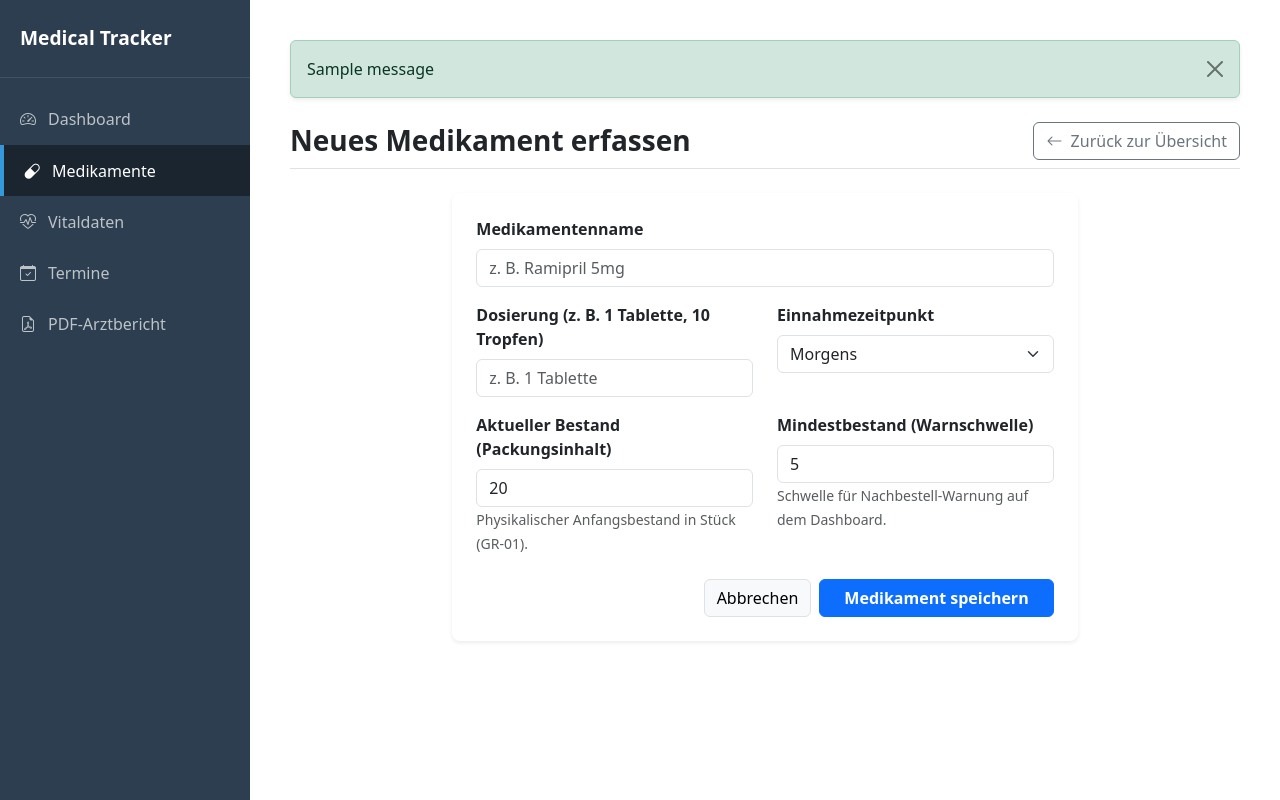
After one commit to SteffenOe/medicaltracker, a Flask app: page /medikamente/neu in a window 1280 px wide. The commit adds this page. Run offline with Flask 3, Linux system fonts and the light colour scheme; tables that the repository leaves empty hold one stand-in row (values such as "Sample post"); one stand-in notice (Sample message) is shown.

Commit message:
add medication management

```diff
--- /dev/null
+++ b/app/forms/__init__.py
@@ -0,0 +1,3 @@
+from app.forms.medikament import MedikamentForm
+
+__all__ = ['MedikamentForm']
--- /dev/null
+++ b/app/forms/medikament.py
@@ -0,0 +1,35 @@
+from flask_wtf import FlaskForm
+from wtforms import StringField, IntegerField, SelectField, SubmitField
+from wtforms.validators import DataRequired, NumberRange, Length
+
+class MedikamentForm(FlaskForm):
+    """Formular zur Erfassung und Bearbeitung von Medikamenten."""
+    name = StringField('Medikamentenname', validators=[
+        DataRequired(message="Bitte geben Sie den Namen des Medikaments an."),
+        Length(max=150, message="Der Name darf maximal 150 Zeichen lang sein.")
+    ])
+
+    dosierung = StringField('Dosierung (z. B. 1 Tablette, 10 Tropfen)', validators=[
+        DataRequired(message="Bitte geben Sie die verordnete Dosierung an."),
+        Length(max=50)
+    ])
+
+    tageszeit = SelectField('Einnahmezeitpunkt', choices=[
+        ('Morgens', 'Morgens'),
+        ('Mittags', 'Mittags'),
+        ('Abends', 'Abends'),
+        ('Nachts', 'Nachts'),
+        ('Bei Bedarf', 'Bei Bedarf')
+    ], validators=[DataRequired()])
+
+    bestand = IntegerField('Aktueller Bestand (Packungsinhalt)', validators=[
+        DataRequired(message="Bitte erfassen Sie den Anfangsbestand."),
+        NumberRange(min=0, message="Der Bestand darf nicht negativ sein (GR-01).")
+    ], default=20)
+
+    mindestbestand = IntegerField('Mindestbestand (Warnschwelle)', validators=[
+        DataRequired(message="Bitte definieren Sie einen Mindestbestand."),
+        NumberRange(min=0, message="Der Mindestbestand darf nicht negativ sein (GR-01).")
+    ], default=5)
+
+    submit = SubmitField('Medikament speichern')
--- a/app/routes/medikamente.py
+++ b/app/routes/medikamente.py
@@ -1,6 +1,7 @@
-from flask import Blueprint, render_template, request, redirect, url_for, flash
+from flask import Blueprint, render_template, redirect, url_for, flash
 from app import db
 from app.models import Patient, Medikament
+from app.forms import MedikamentForm
 
 medikamente_bp = Blueprint('medikamente', __name__, url_prefix='/medikamente')
 
@@ -13,4 +14,60 @@ def index():
     if patient:
         medikamente = Medikament.query.filter_by(patient_id=patient.id).all()
 
-    return render_template('medikamente.html', patient=patient, medikamente=medikamente)
+    return render_template('medikamente/index.html', patient=patient, medikamente=medikamente)
+
+@medikamente_bp.route('/neu', methods=['GET', 'POST'])
+def neu():
+    """Erfasst ein neues Medikament mit Validierung."""
+    patient = Patient.query.first()
+    if not patient:
+        flash('Bitte legen Sie zuerst einen Patienten an.', 'danger')
+        return redirect(url_for('main.dashboard'))
+
+    form = MedikamentForm()
+    if form.validate_on_submit():
+        neues_medikament = Medikament(
+            patient_id=patient.id,
+            name=form.name.data.strip(),
+            dosierung=form.dosierung.data.strip(),
+            tageszeit=form.tageszeit.data,
+            bestand=form.bestand.data,
+            mindestbestand=form.mindestbestand.data
+        )
+        db.session.add(neues_medikament)
+        db.session.commit()
+
+        flash(f'Das Medikament "{neues_medikament.name}" wurde erfolgreich gespeichert.', 'success')
+        return redirect(url_for('medikamente.index'))
+
+    return render_template('medikamente/form.html', form=form, title="Neues Medikament erfassen")
+
+@medikamente_bp.route('/<int:id>/bearbeiten', methods=['GET', 'POST'])
+def bearbeiten(id):
+    """Bearbeitet ein bestehendes Medikament."""
+    medikament = Medikament.query.get_or_404(id)
+
+    form = MedikamentForm(obj=medikament)
+
+    if form.validate_on_submit():
+        form.populate_obj(medikament)
+        medikament.name = form.name.data.strip()
+        medikament.dosierung = form.dosierung.data.strip()
+
+        db.session.commit()
+        flash(f'Die Änderungen an "{medikament.name}" wurden erfolgreich übernommen.', 'success')
+        return redirect(url_for('medikamente.index'))
+
+    return render_template('medikamente/form.html', form=form, title=f'Medikament bearbeiten: {medikament.name}')
+
+@medikamente_bp.route('/<int:id>/loeschen', methods=['POST'])
+def loeschen(id):
+    """Löscht ein Medikament aus dem System."""
+    medikament = Medikament.query.get_or_404(id)
+    medikament_name = medikament.name
+
+    db.session.delete(medikament)
+    db.session.commit()
+
+    flash(f'Das Medikament "{medikament_name}" wurde erfolgreich gelöscht.', 'info')
+    return redirect(url_for('medikamente.index'))
--- a/app/templates/base.html
+++ b/app/templates/base.html
@@ -1,11 +1,17 @@
-<!DOCTYPE html>
+<!doctype html>
 <html lang="de">
   <head>
-    <meta charset="UTF-8">
-    <meta name="viewport" content="width=device-width, initial-scale=1.0">
+    <meta charset="UTF-8" />
+    <meta name="viewport" content="width=device-width, initial-scale=1.0" />
     <title>{% block title %}Medical Tracker{% endblock %}</title>
-    <link href="https://cdn.jsdelivr.net/npm/bootstrap@5.3.2/dist/css/bootstrap.min.css" rel="stylesheet">
-    <link href="https://cdn.jsdelivr.net/npm/bootstrap-icons@1.11.1/font/bootstrap-icons.css" rel="stylesheet">
+    <link
+      href="https://cdn.jsdelivr.net/npm/bootstrap@5.3.2/dist/css/bootstrap.min.css"
+      rel="stylesheet"
+    />
+    <link
+      href="https://cdn.jsdelivr.net/npm/bootstrap-icons@1.11.1/font/bootstrap-icons.css"
+      rel="stylesheet"
+    />
     <style>
       body {
         min-height: 100vh;
@@ -54,17 +60,21 @@
   <body>
     <div class="wrapper">
       <nav class="sidebar">
-            <div class="sidebar-brand">
-                Medical Tracker
-            </div>
+        <div class="sidebar-brand">Medical Tracker</div>
         <ul class="nav flex-column mt-3">
           <li class="nav-item">
-                    <a class="nav-link active" href="{{ url_for('main.dashboard') }}">
+            <a
+              class="nav-link {% if request.blueprint == 'main' %}active{% endif %}"
+              href="{{ url_for('main.dashboard') }}"
+            >
               <i class="bi bi-speedometer2"></i> Dashboard
             </a>
           </li>
           <li class="nav-item">
-                    <a class="nav-link" href="{{ url_for('medikamente.index') }}">
+            <a
+              class="nav-link {% if request.blueprint == 'medikamente' %}active{% endif %}"
+              href="{{ url_for('medikamente.index') }}"
+            >
               <i class="bi bi-capsule"></i> Medikamente
             </a>
           </li>
@@ -87,7 +97,20 @@
       </nav>
 
       <main class="main-content">
-            {% block content %}{% endblock %}
+        {% with messages = get_flashed_messages(with_categories=true) %} {% if
+        messages %} {% for category, message in messages %}
+        <div
+          class="alert alert-{{ category }} alert-dismissible fade show shadow-sm mb-4"
+          role="alert"
+        >
+          {{ message }}
+          <button
+            type="button"
+            class="btn-close"
+            data-bs-dismiss="alert"
+          ></button>
+        </div>
+        {% endfor %} {% endif %} {% endwith %} {% block content %}{% endblock %}
       </main>
     </div>
 
--- a/app/templates/medikamente.html
+++ b/app/templates/dasdasdsadsa.html
@@ -10,13 +10,13 @@
             {% if patient %}
                 <h1 class="h3 fw-bold mb-0">Medikationsübersicht – Patient: {{ patient.vorname }} {{ patient.nachname }}</h1>
             {% else %}
-                <h1 class="h3 fw-bold mb-0">Angehörigen-Dashboard (Verwaltungsmodus)</h1>
+                <h1 class="h3 fw-bold mb-0">Angehörigen-Dashboard (Verwaltungsmodussss)</h1>
             {% endif %}
         </div>
         <!-- Aktions-Buttons oben rechts (Abbildung 4) -->
         <div class="d-flex gap-2">
-            <a href="#" class="btn btn-primary fw-semibold shadow-sm">
-                <i class="bi bi-plus-lg me-1"></i> Neues Medikament
+            <a href="{{ url_for('medikamente.neu') }}" class="btn btn-primary fw-semibold shadow-sm">
+                <i class="bi bi-plus-lg me-1"></i> Neues Medikaments
             </a>
             <a href="#" class="btn btn-success fw-semibold shadow-sm">
                 <i class="bi bi-file-earmark-pdf me-1"></i> PDF-Bericht generieren
--- /dev/null
+++ b/app/templates/medikamente/form.html
@@ -0,0 +1,75 @@
+{% extends 'base.html' %}
+
+{% block title %}{{ title }} - Medical Tracker{% endblock %}
+
+{% block content %}
+<div class="container-fluid p-0">
+    <div class="d-flex justify-content-between align-items-center mb-4 pb-2 border-bottom">
+        <h1 class="h3 fw-bold mb-0">{{ title }}</h1>
+        <a href="{{ url_for('medikamente.index') }}" class="btn btn-outline-secondary">
+            <i class="bi bi-arrow-left me-1"></i> Zurück zur Übersicht
+        </a>
+    </div>
+
+    <div class="row justify-content-center">
+        <div class="col-lg-8">
+            <div class="card border-0 shadow-sm rounded-3">
+                <div class="card-body p-4">
+                    <form method="POST" novalidate>
+                        {{ form.hidden_tag() }}
+
+                        <div class="mb-3">
+                            {{ form.name.label(class="form-label fw-bold") }}
+                            {{ form.name(class="form-control" + (" is-invalid" if form.name.errors else ""), placeholder="z. B. Ramipril 5mg") }}
+                            {% for error in form.name.errors %}
+                                <div class="invalid-feedback">{{ error }}</div>
+                            {% endfor %}
+                        </div>
+
+                        <div class="row mb-3">
+                            <div class="col-md-6">
+                                {{ form.dosierung.label(class="form-label fw-bold") }}
+                                {{ form.dosierung(class="form-control" + (" is-invalid" if form.dosierung.errors else ""), placeholder="z. B. 1 Tablette") }}
+                                {% for error in form.dosierung.errors %}
+                                    <div class="invalid-feedback">{{ error }}</div>
+                                {% endfor %}
+                            </div>
+                            <div class="col-md-6">
+                                {{ form.tageszeit.label(class="form-label fw-bold") }}
+                                {{ form.tageszeit(class="form-select" + (" is-invalid" if form.tageszeit.errors else "")) }}
+                                {% for error in form.tageszeit.errors %}
+                                    <div class="invalid-feedback">{{ error }}</div>
+                                {% endfor %}
+                            </div>
+                        </div>
+
+                        <div class="row mb-4">
+                            <div class="col-md-6">
+                                {{ form.bestand.label(class="form-label fw-bold") }}
+                                {{ form.bestand(class="form-control" + (" is-invalid" if form.bestand.errors else ""), type="number", min="0") }}
+                                {% for error in form.bestand.errors %}
+                                    <div class="invalid-feedback">{{ error }}</div>
+                                {% endfor %}
+                                <small class="text-muted">Physikalischer Anfangsbestand in Stück (GR-01).</small>
+                            </div>
+                            <div class="col-md-6">
+                                {{ form.mindestbestand.label(class="form-label fw-bold") }}
+                                {{ form.mindestbestand(class="form-control" + (" is-invalid" if form.mindestbestand.errors else ""), type="number", min="0") }}
+                                {% for error in form.mindestbestand.errors %}
+                                    <div class="invalid-feedback">{{ error }}</div>
+                                {% endfor %}
+                                <small class="text-muted">Schwelle für Nachbestell-Warnung auf dem Dashboard.</small>
+                            </div>
+                        </div>
+
+                        <div class="d-flex justify-content-end gap-2">
+                            <a href="{{ url_for('medikamente.index') }}" class="btn btn-light border">Abbrechen</a>
+                            {{ form.submit(class="btn btn-primary fw-semibold px-4") }}
+                        </div>
+                    </form>
+                </div>
+            </div>
+        </div>
+    </div>
+</div>
+{% endblock %}
```
Also changed, not shown: app/templates/medikamente/index.html (added, +113 -0 lines). Lines whose indentation alone changed are shown as unchanged.
